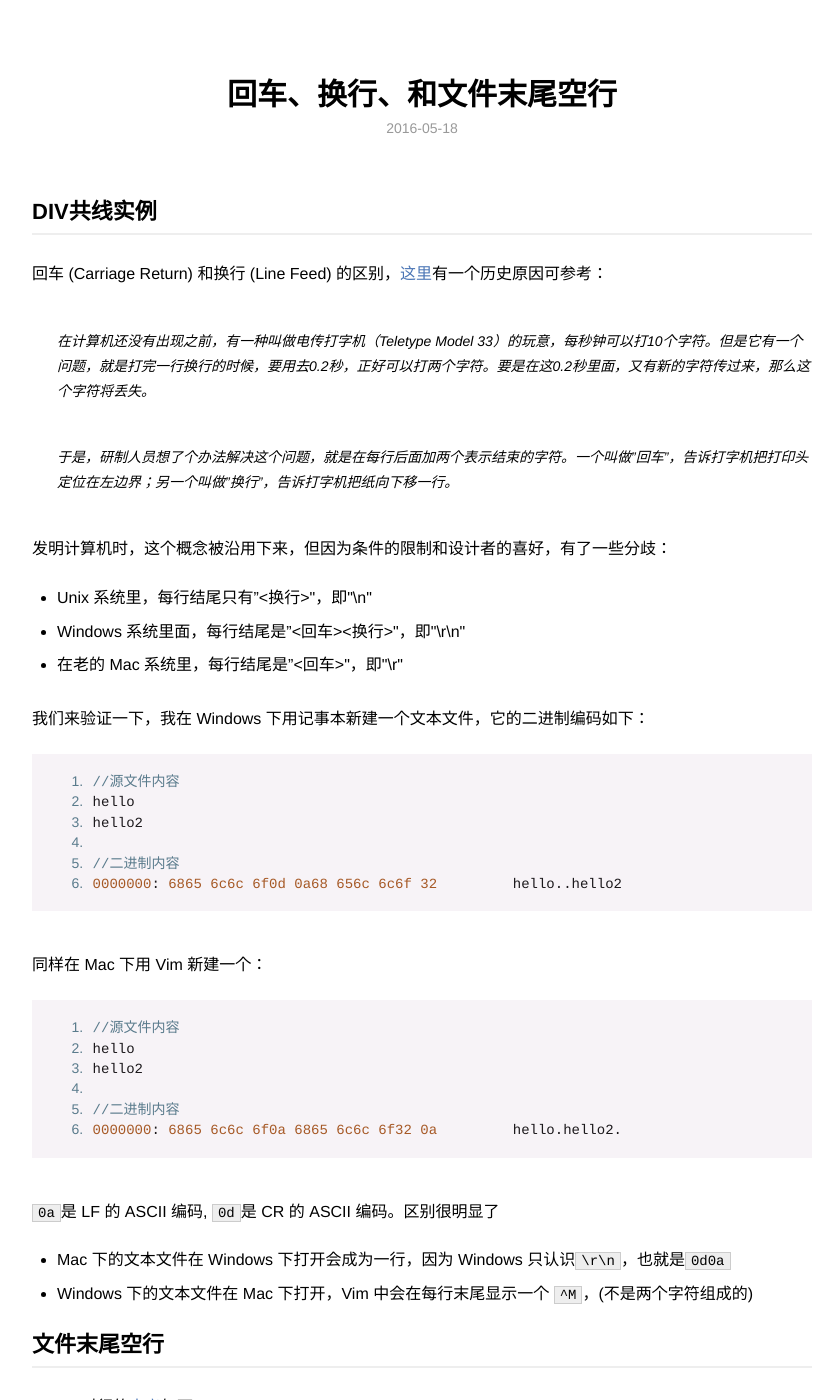
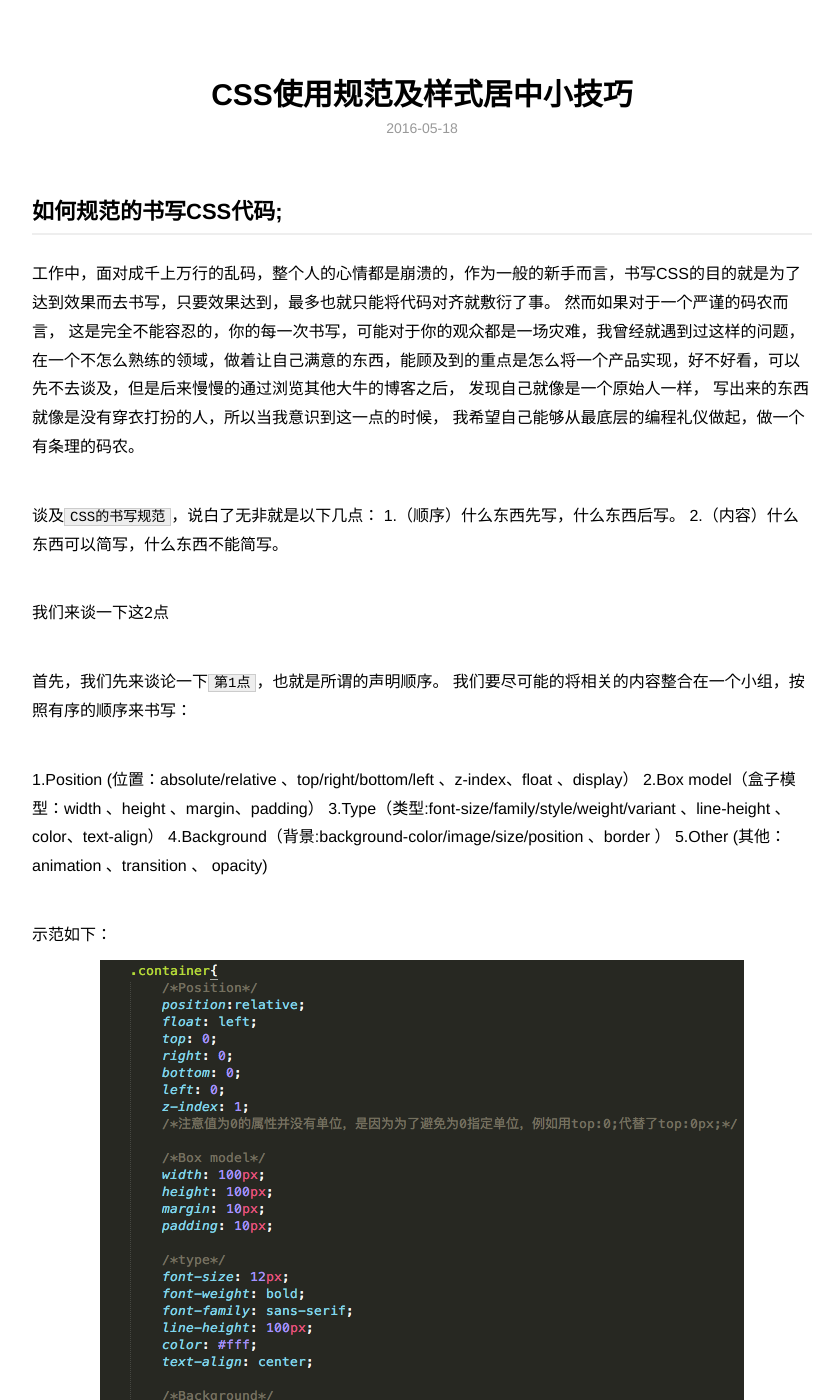
Before and after one commit to baixiaomei/liulang1993.github.io, a Jekyll site: the page built from _posts/2016-05-18-carriage-return-line-feed-new-line-end-file.md, in a window 1280 px wide and 1400 px high. Shown: the whole window, without its empty margins (218-1058 px from the left). Built offline with Jekyll 4.4.1, drawn with Linux system fonts in a browser that asks for light colours; some of the changed text lies outside the part shown.

Commit message:
CSS代码示范

```diff
--- a/_posts/2016-05-18-carriage-return-line-feed-new-line-end-file.md
+++ b/_posts/2016-05-18-carriage-return-line-feed-new-line-end-file.md
@@ -1,102 +1,39 @@
 ---
 layout: post
-title: 回车、换行、和文件末尾空行
-description: 回车和换行在不同系统下面定义不同，时不时会有一些小问题出来，git 经常出现的 No new line at the end of file 也让很多人费解，需要梳理一下
+title: CSS使用规范及样式居中小技巧
+description: 很多时候我们的编码只是在速度和效果上得到了提升，但是从程序员的自身素养来说我们还是有很多地方需要改进。
 category: blog
 ---
 
-## DIV共线实例
+## 如何规范的书写CSS代码;
 
-回车 (Carriage Return) 和换行 (Line Feed) 的区别，[这里](http://stackoverflow.com/questions/1761051/difference-between-n-and-r)有一个历史原因可参考：
+工作中，面对成千上万行的乱码，整个人的心情都是崩溃的，作为一般的新手而言，书写CSS的目的就是为了达到效果而去书写，只要效果达到，最多也就只能将代码对齐就敷衍了事。
+然而如果对于一个严谨的码农而言， 这是完全不能容忍的，你的每一次书写，可能对于你的观众都是一场灾难，我曾经就遇到过这样的问题，在一个不怎么熟练的领域，做着让自己满意的东西，能顾及到的重点是怎么将一个产品实现，好不好看，可以先不去谈及，但是后来慢慢的通过浏览其他大牛的博客之后， 发现自己就像是一个原始人一样， 写出来的东西就像是没有穿衣打扮的人，所以当我意识到这一点的时候， 我希望自己能够从最底层的编程礼仪做起，做一个有条理的码农。
 
-> 在计算机还没有出现之前，有一种叫做电传打字机（Teletype Model 33）的玩意，每秒钟可以打10个字符。但是它有一个问题，就是打完一行换行的时候，要用去0.2秒，正好可以打两个字符。要是在这0.2秒里面，又有新的字符传过来，那么这个字符将丢失。
 
-> 于是，研制人员想了个办法解决这个问题，就是在每行后面加两个表示结束的字符。一个叫做"回车"，告诉打字机把打印头定位在左边界；另一个叫做"换行"，告诉打字机把纸向下移一行。
+谈及`CSS的书写规范`，说白了无非就是以下几点：
+1.（顺序）什么东西先写，什么东西后写。
+2.（内容）什么东西可以简写，什么东西不能简写。
 
-发明计算机时，这个概念被沿用下来，但因为条件的限制和设计者的喜好，有了一些分歧：
+我们来谈一下这2点
 
-- Unix 系统里，每行结尾只有"<换行>"，即"\n"
-- Windows 系统里面，每行结尾是"<回车><换行>"，即"\r\n"
-- 在老的 Mac 系统里，每行结尾是"<回车>"，即"\r"
+首先，我们先来谈论一下`第1点`，也就是所谓的声明顺序。
+我们要尽可能的将相关的内容整合在一个小组，按照有序的顺序来书写：
 
-我们来验证一下，我在 Windows 下用记事本新建一个文本文件，它的二进制编码如下：
+1.Position  (位置：absolute/relative 、top/right/bottom/left 、z-index、float 、display）
+2.Box model（盒子模型：width 、height 、margin、padding）
+3.Type（类型:font-size/family/style/weight/variant 、line-height 、color、text-align）
+4.Background（背景:background-color/image/size/position  、border ）
+5.Other  (其他：animation 、transition 、 opacity)
 
-    //源文件内容
-    hello
-    hello2
+示范如下：
+![正确写法效果图](/images/vvimg/顺序1.png "Title")
 
-    //二进制内容
-    0000000: 6865 6c6c 6f0d 0a68 656c 6c6f 32         hello..hello2
+以上为基本常用的属性， 至于顺序大家就可以参照以上的顺序进行书写。
 
-同样在 Mac 下用 Vim 新建一个：
 
-    //源文件内容
-    hello
-    hello2
+聊完了基本的顺序之后，我们可以开始聊一聊`第二点`，哪些内容我们是可以简写，从而提高效率的方式。
 
-    //二进制内容
-    0000000: 6865 6c6c 6f0a 6865 6c6c 6f32 0a         hello.hello2.
+当我们需要显示所有值得情况下， 应当尽量限制用简写的方式来声明，以上bad example 为常见的滥用简写属性声明的情况，大多数情况下， 我们不需要为简写形式的属性声明指定所有的值，在必要的时候，进行使用，例如margin-top，margin-right，margin-bottom，margin-left,堆放了4个margin值，显得不都简洁，内容繁多，这时，我们可以通过一个margin: 同时设定4个值，从以上的例子向我们说明了，我们要学会使用简写的同时，还要避免过多的使用简写的方式， 否则会导致代码混乱。并且对属性值带来不必要的覆盖，引发副作用。
 
-`0a`是 LF 的 ASCII 编码, `0d`是 CR 的 ASCII 编码。区别很明显了
-
-- Mac 下的文本文件在 Windows 下打开会成为一行，因为 Windows 只认识`\r\n`，也就是`0d0a`
-- Windows 下的文本文件在 Mac 下打开，Vim 中会在每行末尾显示一个 `^M`，(不是两个字符组成的)
-
-## 文件末尾空行
-
-[POSIX](https://zh.wikipedia.org/zh-sg/POSIX)对行的[定义](http://pubs.opengroup.org/onlinepubs/9699919799/basedefs/V1_chap03.html#tag_03_206)如下：
-
-  > 3.206 Line
-
-  > A sequence of zero or more non- <newline\> characters plus a terminating <newline\> character.
-
-  > 行是由0个或者多个非 "换行" 符的字符组成，并且以 "换行" 符结尾。
-
-这样做有什么好处呢，举个例子：
-
-    //hello.c
-    #include head.h
-    print('hello')
-
-    //world.c
-    #include tail.h
-    print('hello')
-
-如果这两个文件都按 POSIX 规范来写， 在`cat *.c`之后，是没有问题的：
-
-    //cat.c
-
-    #include head.h
-    print('hello')
-    #include tail.h
-    print('hello')
-
-如果缺少最后一行的换行符（如 Windows 文件那样的定义），`cat`之后，就有问题了：
-
-    //error.c
-
-    #include head.h
-    print('hello')#include tail.h
-    print('hello')
-
-所以，从这点去理解 POSIX 对行的定义，非常合理，对于任意文件的拼接，也各自保持了文件的完整性。
-
-不遵守标准带来的则是：在一些编辑器下面，比如 Sublime，他把`\n`的当做了行之间的分隔符，于是文件最后一行的`\n`就看上去成了一个新的空行，这就是错误解读标准造成的，拼接文件时也会产生不必要的麻烦，比如上例。
-
-## \ No new line at end of file
-
-基于上面的原因，再去看 git diff 的`\ No new line at end of file`信息，就很好解释了。
-
-各编辑器对于换行符的理解偏差，导致的文件确实发生了变化，多了或少了最后的`0a`，那么对于 diff 程序来说，这当然是不可忽略的，但因为`0a`是不可见字符，并且是长久以来的历史原因，所以 diff 程序有个专门的标记来说明这个变化，就是：
-
-`\ No new line at end of file`
-
-各编辑器也有相应的办法去解决这个问题，比如 Sublime，在`Default/Preferences.sublime-settings`中设置：
-
-    // Set to true to ensure the last line of the file ends in a newline
-    // character when saving
-    "ensure_newline_at_eof_on_save": true,
-
-所以，请遵守规范。
-
-[BeiYuu]:    http://beiyuu.com  "BeiYuu"
+![正确写法效果图](/images/vvimg/顺序2.png "Title")
```
Also changed, not shown: images/vvimg/顺序1.png (added), images/vvimg/顺序2.png (added).
